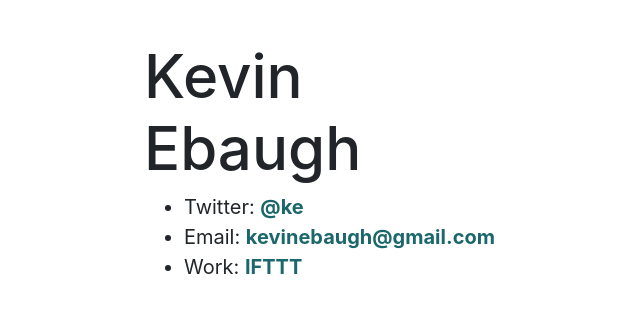
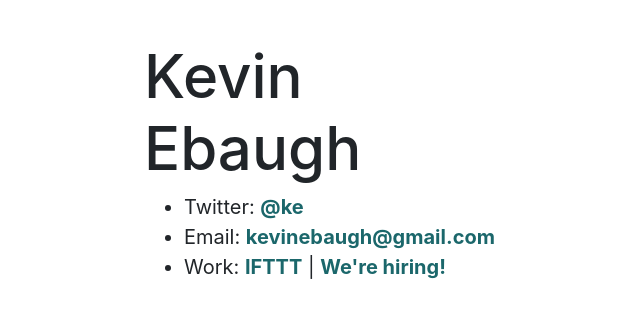
Before and after one commit to kevinebaugh/kevinebaugh.github.io, a plain HTML site: page index.html in a window 1280 px wide. Shown: the whole page, without its empty margins (311-951 px from the left). Drawn offline with nearby package versions, Linux system fonts and the light colour scheme.

Commit message:
Update link

```diff
--- a/index.html
+++ b/index.html
@@ -51,7 +51,7 @@
           Email: <a target="_blank" href="mailto:kevinebaugh@gmail.com">kevinebaugh@gmail.com</a>
         </li>
         <li>
-          Work: <a target="_blank" href="https://ift.tt/open-positions">IFTTT</a>
+          Work: <a target="_blank" href="https://ifttt.com">IFTTT</a> | <a target="_blank" href="https://ift.tt/open-positions">We're hiring!</a>
         </li>
       </ul>
     </div>
```
